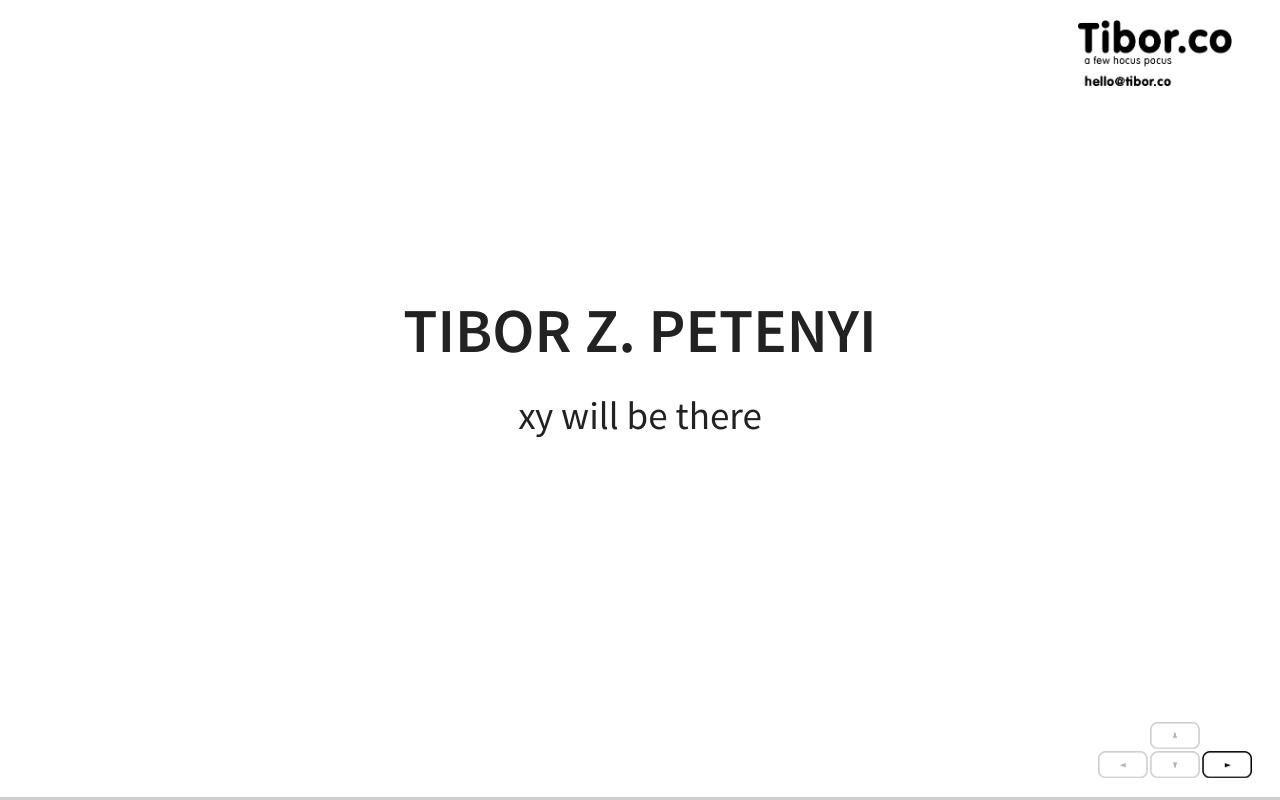
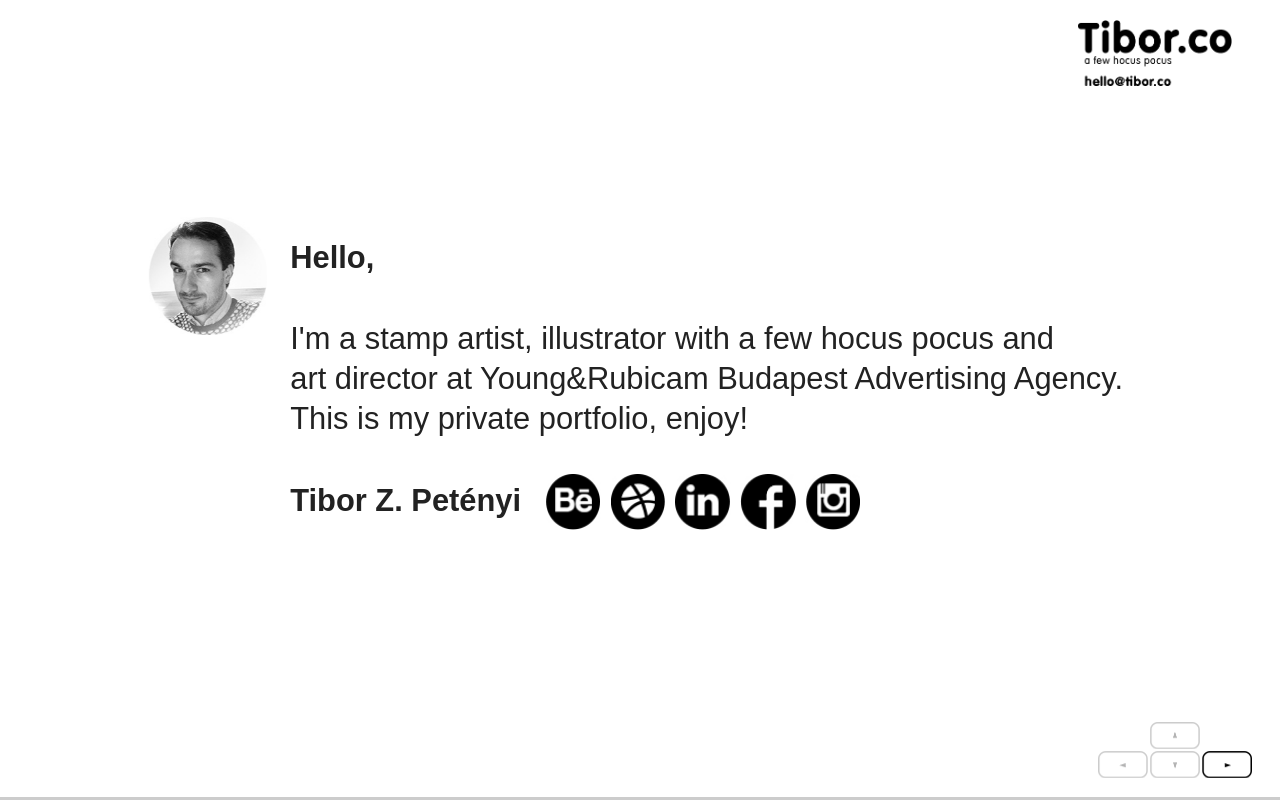
Before and after one commit to harisadam/tibor.co, a website: page index.html in a window 1280 px wide. Drawn offline with Linux system fonts and the light colour scheme.

Commit message:
add about slide

```diff
--- a/css/theme/tibor.css
+++ b/css/theme/tibor.css
@@ -360,3 +360,62 @@ body {
     display:none!important;
   }
 }
+
+/* About slide */
+.profile-pic{
+  float:left;
+  width:120px;
+  margin-right: 20px!important;
+}
+
+.profile-pic img{
+  width:100%;
+}
+
+.about{
+  text-align:left;
+  float:left;
+  width:820px;
+}
+
+.about p.hello{
+  font-family:Helverica, arial;
+  font-weight:bold;
+  font-size:30px;
+  margin-right: 15px;
+}
+
+.about p{
+  font-family:Helverica, arial;
+  font-size:30px;
+  float:left;
+}
+
+.about .social{
+  width:54px;
+  height:54px;
+  float:left;
+  display:block;
+  background:url(../../images/logos.jpg) no-repeat;
+  margin: 14px 0 0 9px;
+}
+
+.about .social.facebook{
+  background-position:-188px 0;
+}
+
+.about .social.behance{
+  background-position:0 0;
+}
+
+.about .social.dribbble{
+  background-position:-63px 0;
+}
+
+.about .social.instagram{
+  background-position:-251px 0;
+}
+
+.about .social.linkedin{
+  background-position:-126px 0;
+}
--- a/index.html
+++ b/index.html
@@ -45,8 +45,25 @@
 
         <!-- Animal cubs -->
         <section>
-          <h2>Tibor Z. Petenyi</h2>
-          <p>xy will be there</p>
+          <div class="profile-pic">
+            <img src="images/tiborco.jpg" alt=""/>
+          </div>
+          <div class="about">
+            <p class="hello">Hello,</p>
+            <p>
+              I'm a stamp artist, illustrator with a few hocus pocus and <br/>
+              art director at Young&Rubicam Budapest Advertising Agency.<br/>
+              This is my private portfolio, enjoy!
+            </p>
+            <p class="hello">
+              Tibor Z. Petényi
+            </p>
+            <a href="https://www.behance.net/search?content=projects&sort=appreciations&time=week&search=tibor%20z%20petenyi" class="social behance"></a>
+            <a href="https://dribbble.com/search?q=tibor+z+petényi" class="social dribbble"></a>
+            <a href="https://hu.linkedin.com/pub/tibor-z-petényi/a6/293/701" class="social linkedin"></a>
+            <a href="https://www.facebook.com/profile.php?id=100000428386632&fref=ts" class="social facebook"></a>
+            <a href="https://instagram.com/tibor_z_petenyi/" class="social instagram"></a>
+          </div>
         </section>
 
         <!-- Animal cubs -->
```
Also changed, not shown: images/logos.jpg (added), images/tiborco.jpg (added).
